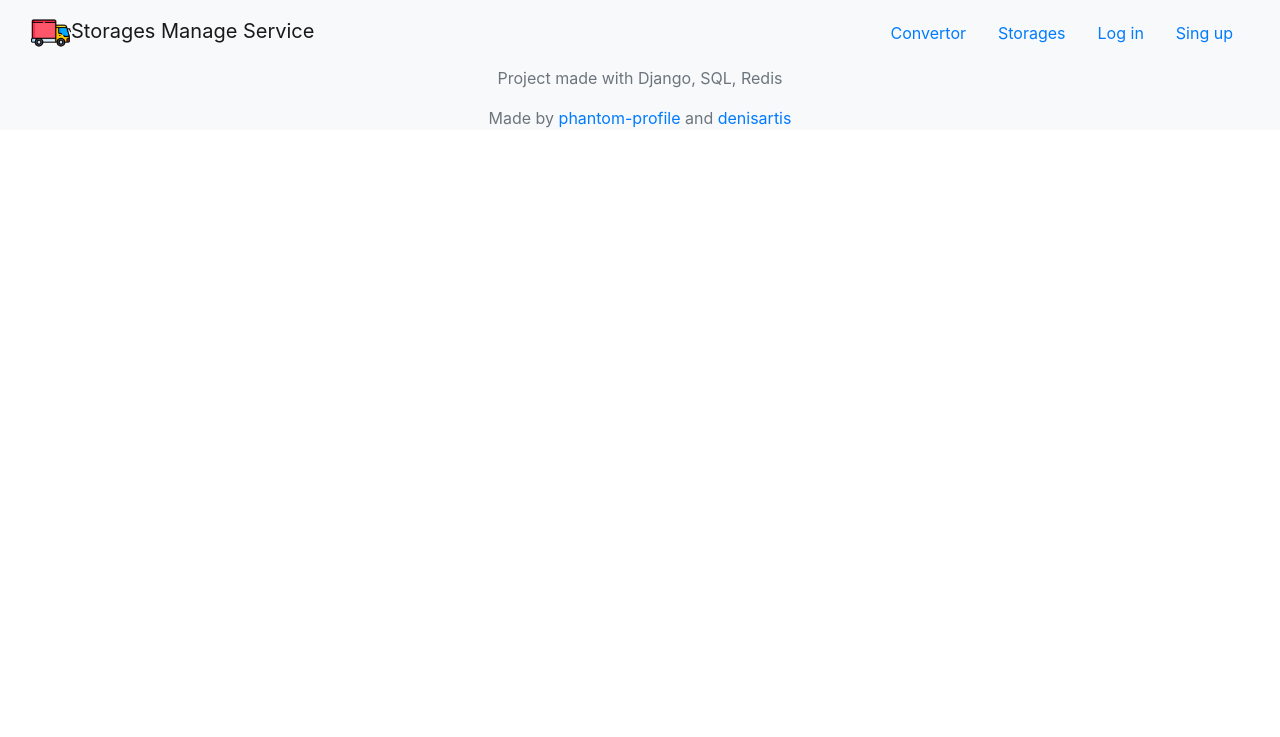
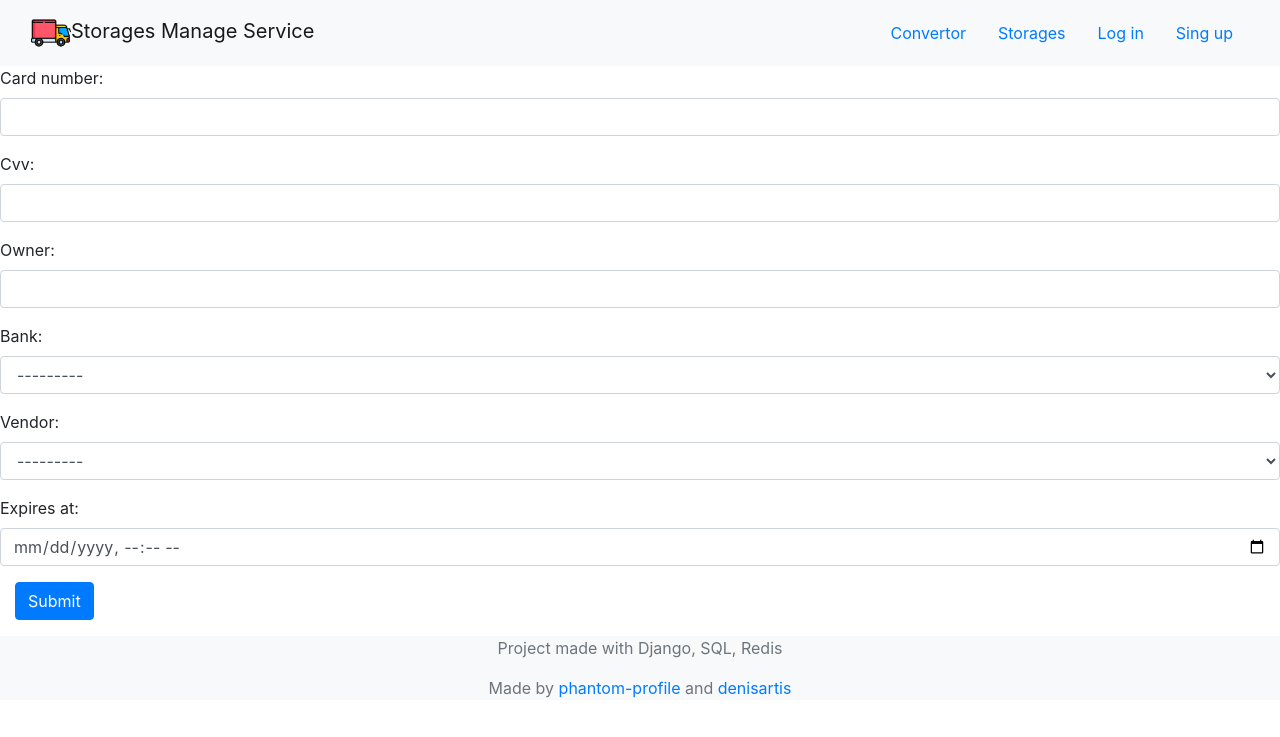
Before and after one commit to phantom-profile/storages_manage_service, a Django app: page /users/cards/ in a window 1280 px wide. Shown: the top 737 px of the page. Run offline with Django 4.2, Linux system fonts and the light colour scheme; some libraries are stand-ins or nearby versions.

Commit message:
created credit card form started creating views and templates for work payment client

```diff
--- a/lib/forms_factory.py
+++ b/lib/forms_factory.py
@@ -3,14 +3,15 @@ from uuid import uuid4
 
 from lib.redis_client import Red
 from storage.forms import StorageForm, FilterStoragesForm
-from users.forms import ConvertorForm
+from users.forms import ConvertorForm, CreditCardForm
 
 
 class FormsFactory:
     FORMS = {
         'storage': StorageForm,
         'filter-storages': FilterStoragesForm,
-        'convertor': ConvertorForm
+        'convertor': ConvertorForm,
+        'credit-card': CreditCardForm
     }
 
     @classmethod
--- a/users/forms.py
+++ b/users/forms.py
@@ -1,6 +1,8 @@
 from django import forms
+from django.forms import ModelForm
 
 from lib.users_services import CurrencyConverter
+from users.models import CreditCard
 
 
 class ConvertorForm(forms.Form):
@@ -8,3 +10,12 @@ class ConvertorForm(forms.Form):
     convert_to = forms.ChoiceField(label='To', choices=CurrencyConverter.CHOICES)
     amount_from = forms.FloatField(label='Amount', initial=0, min_value=0)
     amount_to = forms.FloatField(label='Result', initial=0, min_value=0, disabled=True)
+
+
+class CreditCardForm(ModelForm):
+    class Meta:
+        model = CreditCard
+        fields = ['card_number', 'cvv', 'owner', 'bank', 'vendor', 'expires_at']
+        widgets = {
+            'expires_at': forms.DateTimeInput(attrs={'class': 'form-control', 'type': "datetime-local"}),
+        }
--- a/users/templates/index.html
+++ b/users/templates/index.html
@@ -1,5 +1,10 @@
 {% extends 'base.html' %}
 {% block content %}
+    <form action="{% url 'trust-card' %}" method="post">
+      {% csrf_token %}
+      {% include 'form_fields.html' with form=form %}
+      <div class="col-auto"><input type="submit" name="submit" value="Submit" class="btn btn-primary"></div>
+    </form>
     {% for card in cards %}
         {{card}}<br>
     {% endfor %}
--- a/users/urls.py
+++ b/users/urls.py
@@ -20,5 +20,6 @@ urlpatterns = [
     path('cards/', views.index, name='cards'),
     path('convertor/', views.get_convertor, name='get-convertor'),
     path('convert_currency/', views.convert_currencies, name='convertor'),
-    path("", include("django.contrib.auth.urls"))
+    path("", include("django.contrib.auth.urls")),
+    path("cards/trust", views.trust_card, name='trust-card')
 ]
--- a/users/views.py
+++ b/users/views.py
@@ -3,10 +3,12 @@ from django.http import JsonResponse
 from django.shortcuts import render, redirect
 from django.contrib.auth import login, authenticate
 from django.contrib.auth.forms import UserCreationForm
+from uuid import uuid4
 
 from lib.users_services import CurrencyConverter, ConvertorError
 from lib.forms_factory import FormsFactory
 from users.models import CreditCard
+from lib.clients.payment_client import PayServiceClient
 
 
 @login_required
@@ -54,7 +56,30 @@ def convert_currencies(request):
 
 def index(request):
     all_cards = CreditCard.objects.all()
+    form = FormsFactory.produce('credit-card')
     context = {
-        'cards': all_cards
+        'cards': all_cards,
+        'form': form
     }
     return render(request, 'index.html', context)
+
+
+def trust_card(request):
+    form = FormsFactory.produce('credit-card', params=request.POST)
+    if form.is_valid():
+        PayServiceClient().trust_card(
+            card_number=form.cleaned_data.get("card_number"),
+            cvv=form.cleaned_data.get("cvv"),
+            owner=form.cleaned_data.get("owner"),
+            bank=form.cleaned_data.get("bank"),
+            vendor=form.cleaned_data.get("vendor")
+        )
+        card = CreditCard(
+            card_number=form.cleaned_data.get("card_number"),
+            cvv=form.cleaned_data.get("cvv"),
+            owner=form.cleaned_data.get("owner"),
+            bank=form.cleaned_data.get("bank"),
+            vendor=form.cleaned_data.get("vendor"),
+            expires_at=form.cleaned_data.get("expires_at"),
+            card_uuid=uuid4()
+        )
```
